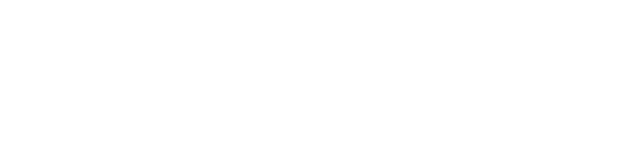
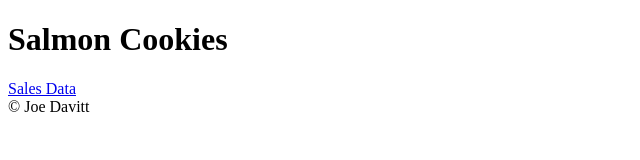
Before and after one commit to j-davitt/cookie-stand, a plain HTML site: page index.html in a window 1280 px wide. Shown: the whole page, without its empty margins (0-640 px from the left). Drawn offline with Linux system fonts and the light colour scheme.

Commit message:
create link to sales

```diff
--- a/index.html
+++ b/index.html
@@ -7,6 +7,12 @@
   <title>Salmon Cookies</title>
 </head>
 <body>
+  <h1>Salmon Cookies</h1>
+  <nav>
+    <a href="pages/sales.html">Sales Data</a>
+  </nav>
+
+  <footer>&copy; Joe Davitt</footer>
 
 </body>
 </html>
```
